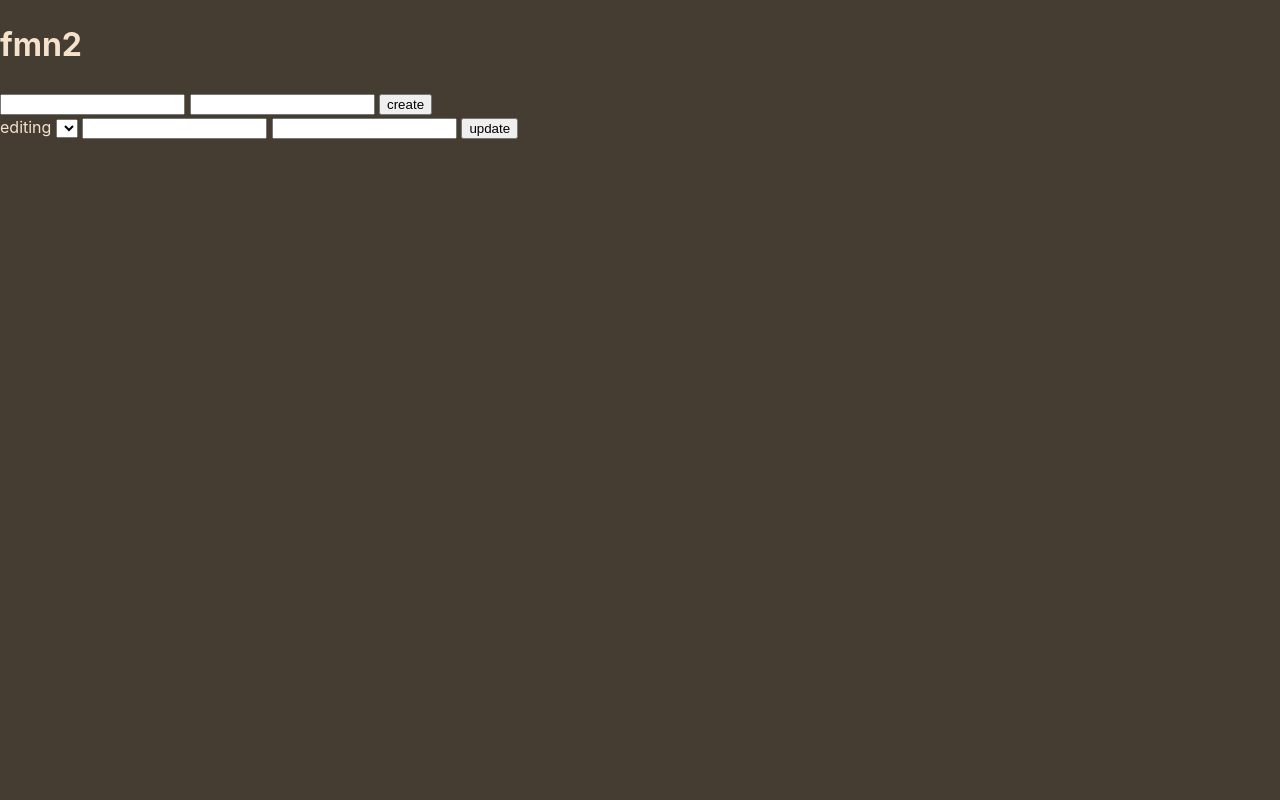
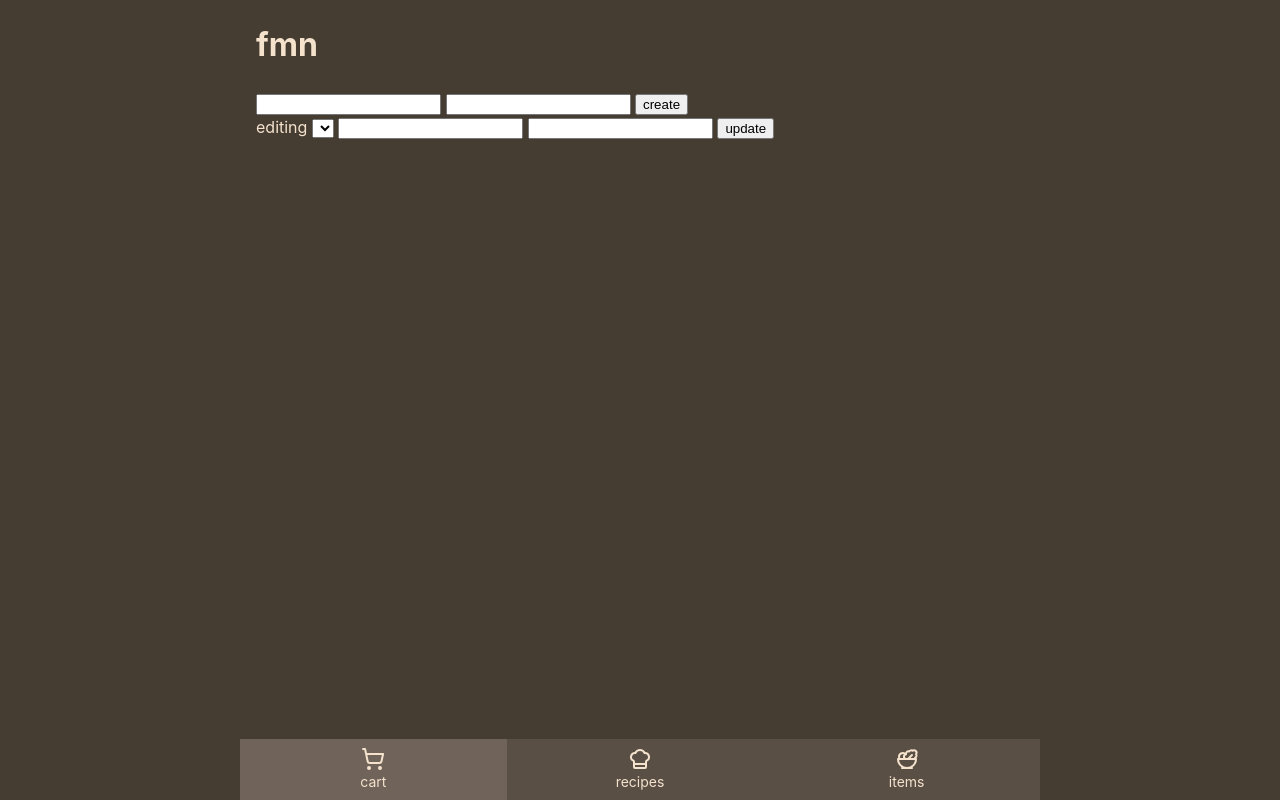
Before and after one commit to resultfulness/fmn, a SvelteKit app: page / in a window 1280 px wide. Built offline with nearby package versions, Linux system fonts and the light colour scheme.

Commit message:
implememt app layout, navigation bar and add icon library

```diff
--- a/package.json
+++ b/package.json
@@ -21,6 +21,7 @@
 		"vite": "^7.2.2"
 	},
 	"dependencies": {
+		"@lucide/svelte": "^0.561.0",
 		"zod": "^4.1.13"
 	}
 }
--- /dev/null
+++ b/src/lib/components/footer.svelte
@@ -0,0 +1,25 @@
+<script lang="ts">
+import { ChefHat, House, Salad, ShoppingCart } from "@lucide/svelte";
+import NavbarLink from "./navbar-link.svelte";
+</script>
+
+<footer>
+    <nav>
+        <NavbarLink href="/" icon={ShoppingCart} label="cart" />
+        <NavbarLink href="/recipes" icon={ChefHat} label="recipes" />
+        <NavbarLink href="/items" icon={Salad} label="items" />
+    </nav>
+</footer>
+
+<style>
+footer {
+    background-color: var(--clr-s1);
+}
+
+nav {
+    display: grid;
+    grid-template-columns: repeat(3, 1fr);
+    justify-items: stretch;
+    align-content: center;
+}
+</style>
--- /dev/null
+++ b/src/lib/components/header.svelte
@@ -0,0 +1,9 @@
+<header>
+    <h1>fmn</h1>
+</header>
+
+<style>
+header {
+    padding-inline: 1rem;
+}
+</style>
--- /dev/null
+++ b/src/lib/components/navbar-link.svelte
@@ -0,0 +1,35 @@
+<script lang="ts">
+import { type Icon as IconType } from "@lucide/svelte";
+import { page } from "$app/state";
+
+interface NavbarLinkProps {
+    href: string;
+    label: string;
+    icon: typeof IconType;
+}
+
+const { href, label, icon }: NavbarLinkProps = $props();
+</script>
+
+<a {href} class:active={href === page.url.pathname}>
+    <svelte:boundary>
+        {@const Icon = icon}
+        <Icon />
+    </svelte:boundary>
+    {label}
+</a>
+
+<style>
+a {
+    color: inherit;
+    text-decoration: none;
+    display: grid;
+    place-items: center;
+    font-size: 0.875rem;
+    padding: 0.5rem;
+}
+
+.active {
+    background-color: var(--clr-s2);
+}
+</style>
--- a/src/routes/+layout.svelte
+++ b/src/routes/+layout.svelte
@@ -1,7 +1,32 @@
 <script lang="ts">
+import Header from "$lib/components/header.svelte";
+import Footer from "$lib/components/footer.svelte";
 import "../app.css";
 
 let { children } = $props();
 </script>
 
-{@render children()}
+<div class="app">
+    <Header />
+    <main>
+        {@render children()}
+    </main>
+    <Footer />
+</div>
+
+<style>
+.app {
+    width: min(800px, 100%);
+    height: 100vh;
+    height: 100svh;
+    margin-inline: auto;
+    display: flex;
+    flex-direction: column;
+}
+
+main {
+    flex: 1;
+    padding-inline: 1rem;
+    overflow-y: auto;
+}
+</style>
--- a/src/routes/+page.svelte
+++ b/src/routes/+page.svelte
@@ -65,8 +65,6 @@ function handleUpdateItem(e: SubmitEvent) {
 }
 </script>
 
-<h1>fmn2</h1>
-
 <form onsubmit={handleCreateItem}>
     <input type="text" name="name" />
     <input type="text" name="icon" />
```
Also changed, not shown: 1 other file (tests, documents, lock files or other folders).
